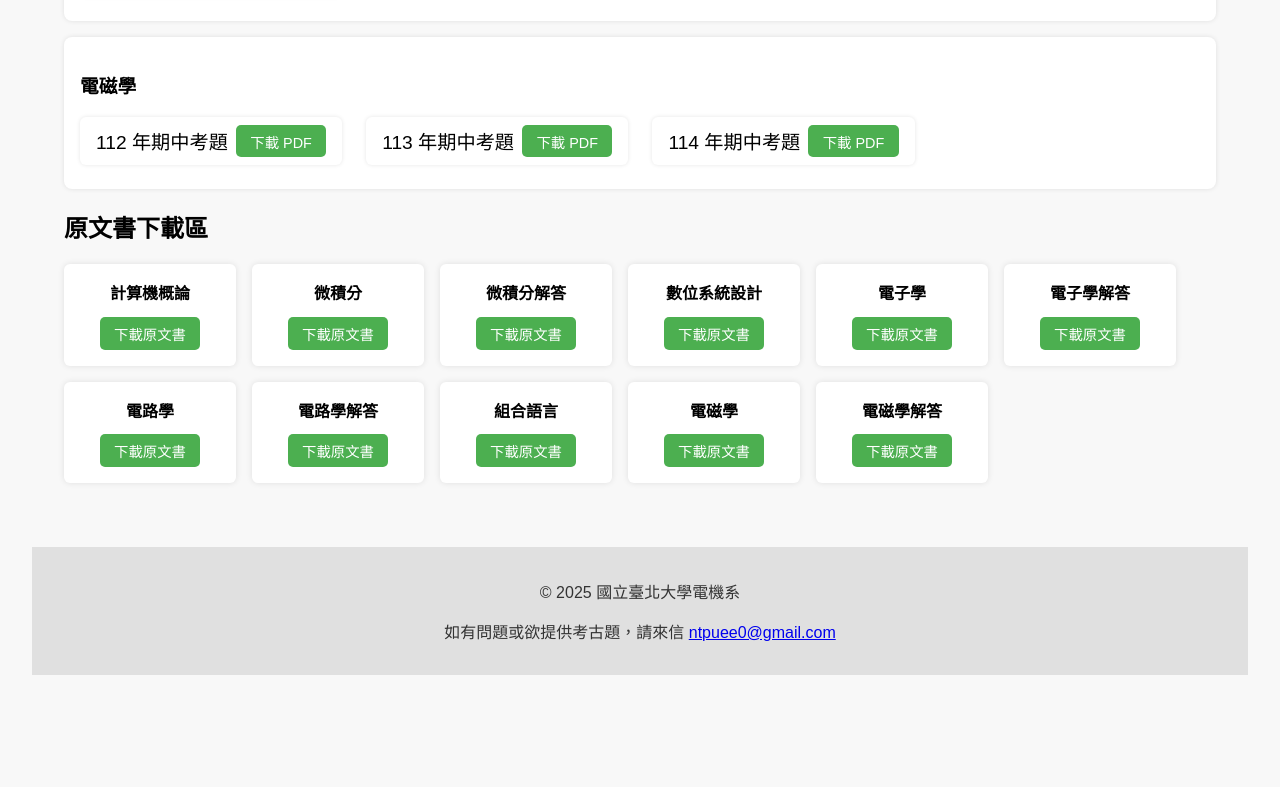
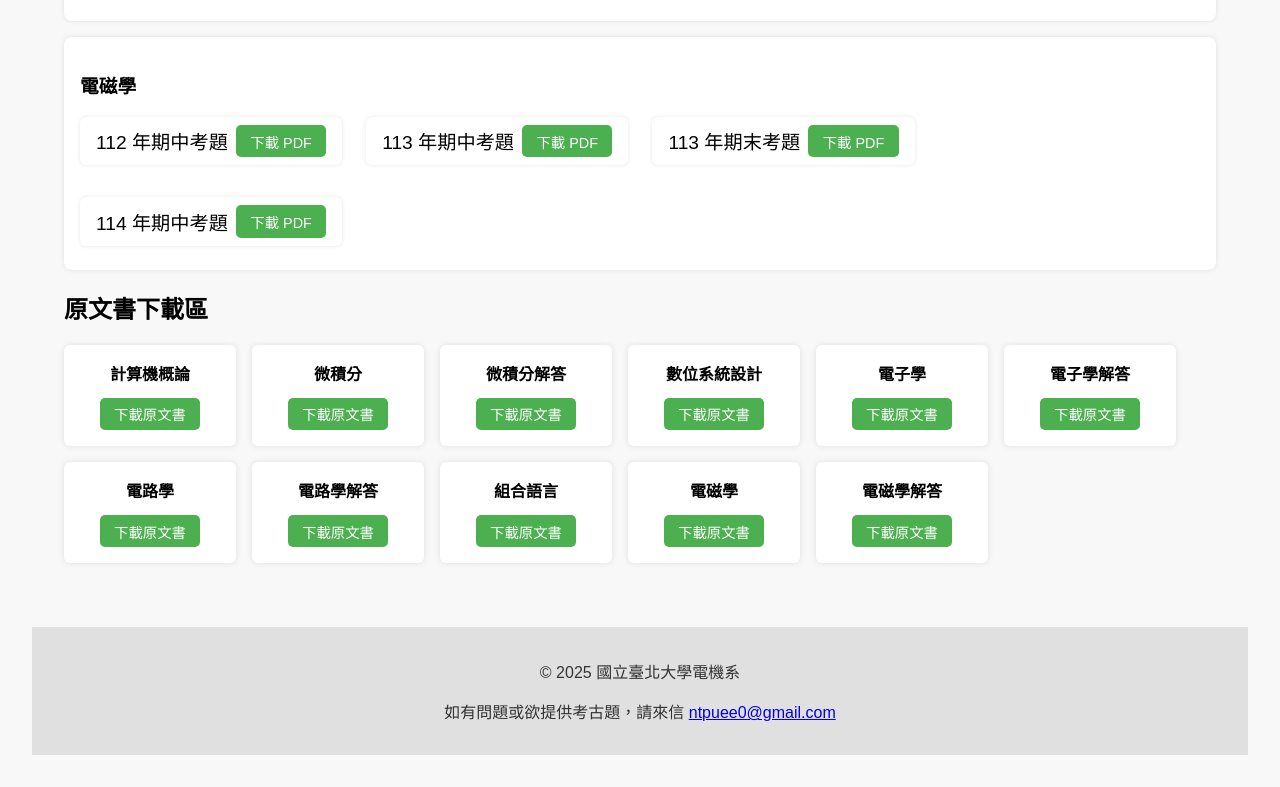
Before and after one commit to ntpu-ee/previous-exam, a plain HTML site: page index.html in a window 1280 px wide. Shown: the part 2339-3126 px from the top of the page. Before the commit the page ends 3046 px from the top, so only its background shows below. Drawn offline with Linux system fonts and the light colour scheme.

Commit message:
Add files via upload

```diff
--- a/index.html
+++ b/index.html
@@ -120,6 +120,7 @@
       <ul class="year-list">
         <li class="row"><span>112 年期中考題</span><a class="download-btn" href="files/112-電磁學期中.pdf" download>下載 PDF</a></li>
         <li class="row"><span>113 年期中考題</span><a class="download-btn" href="files/113-電磁學期中.pdf" download>下載 PDF</a></li>
+        <li class="row"><span>113 年期末考題</span><a class="download-btn" href="files/113-電磁學期末.pdf" download>下載 PDF</a></li>
         <li class="row"><span>114 年期中考題</span><a class="download-btn" href="files/114-電磁學期中.pdf" download>下載 PDF</a></li>
       </ul>
     </div>
```
